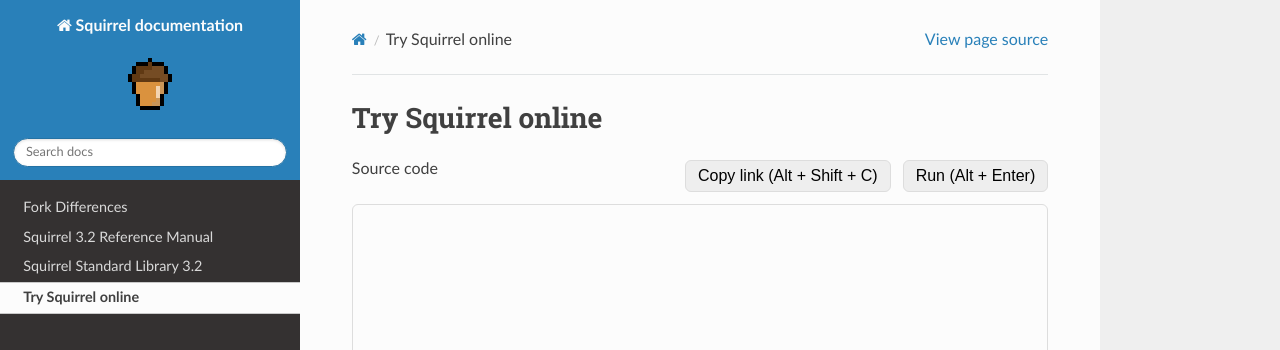
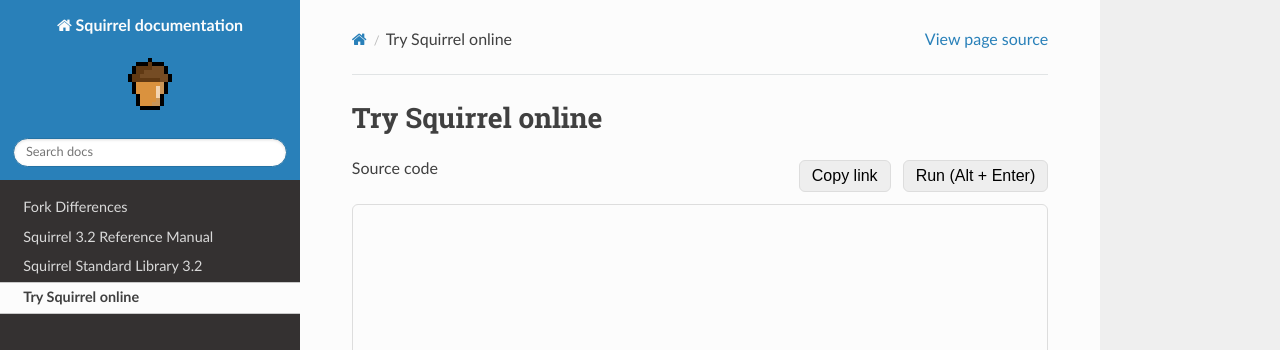
Before and after one commit to nesbox/squirrel, a Sphinx documentation site: the page built from doc/source/repl/index.rst, in a window 1280 px wide and 1088 px high. Shown: the top 350 px of the window. Built offline with Sphinx 7.4.7 and the Read the Docs theme 3.1.0, drawn with Linux system fonts in a browser that asks for light colours; some of the changed lines change nothing that is shown.

Commit message:
Removed REPL copy link shortcut

```diff
--- a/doc/source/repl/index.rst
+++ b/doc/source/repl/index.rst
@@ -254,18 +254,13 @@
         execute_sq()
         e.preventDefault()
       }
-      else if (e.key.toLowerCase() === "c" && e.altKey && e.shiftKey)
-      {
-        copy_data_url()
-        e.preventDefault()
-      }
     })
   </script>
 
     <div class="content-wrapper">
       Source code
 
-      <button id="btn-copy-link" onclick="copy_data_url()">Copy link (Alt + Shift + C)</button>
+      <button id="btn-copy-link" onclick="copy_data_url()">Copy link</button>
       <button id="btn-run" onclick="execute_sq()">Run (Alt + Enter)</button>
     </div>
 
```
